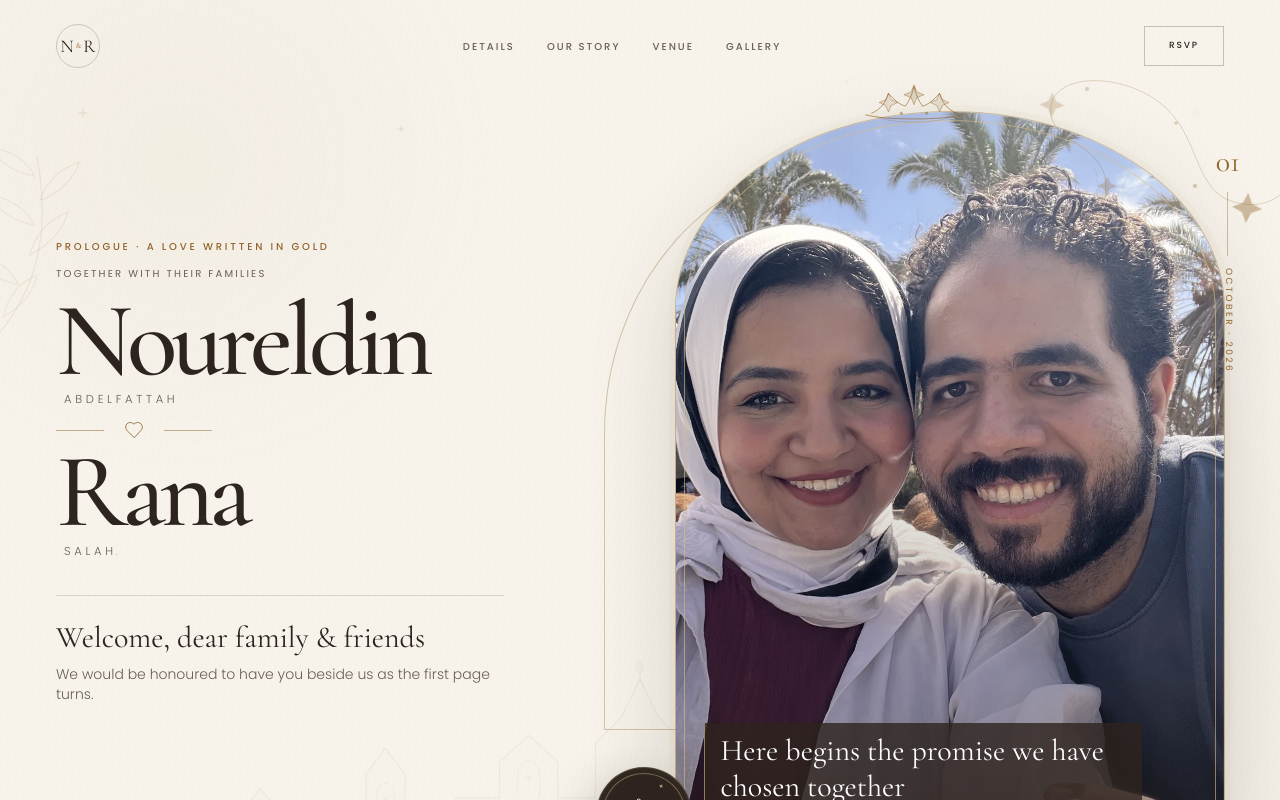
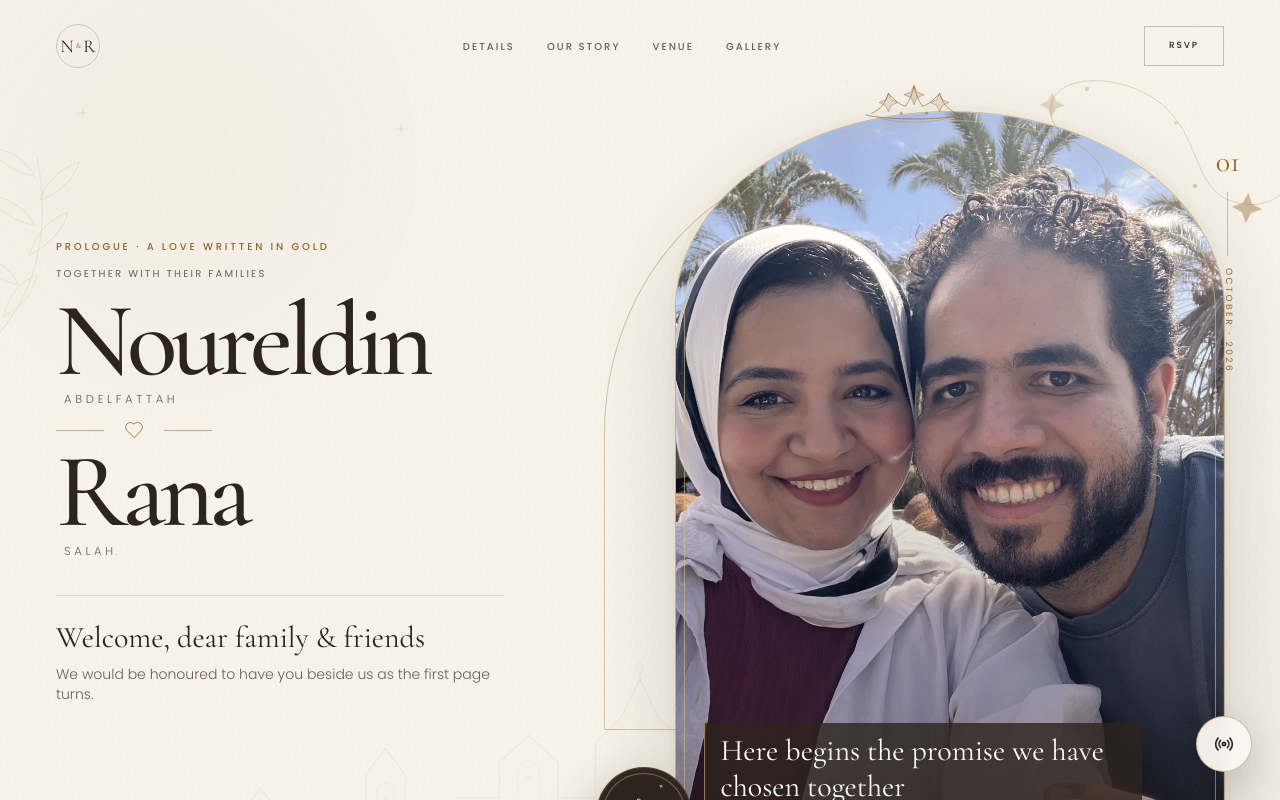
Before and after one commit to NOUR222/katb-el-ketab, a React (Vite) app in the folder katb el-ketab/: page / in a window 1280 px wide. Both pictures are taken after a click on the button "OPEN OUR STORY". Shown: the top 800 px of the page. Built offline with nearby package versions, Linux system fonts and the light colour scheme.

Commit message:
keep the song

```diff
--- a/katb el-ketab/index.html
+++ b/katb el-ketab/index.html
@@ -11,6 +11,8 @@
     <meta property="og:title" content="Noureldin & Rana — Katb El-Ketab" />
     <meta property="og:description" content="Thursday, October 1, 2026 · 7:00 PM · Al Mowasah Open Air" />
     <meta property="og:image" content="/images/couple-960.webp" />
+    <link rel="preconnect" href="https://w.soundcloud.com" />
+    <link rel="preconnect" href="https://api-widget.soundcloud.com" />
     <link
       rel="preload"
       href="/fonts/cormorant-garamond-latin-500-normal.woff2"
--- a/katb el-ketab/src/App.tsx
+++ b/katb el-ketab/src/App.tsx
@@ -1,7 +1,10 @@
 import { lazy, Suspense, useEffect, useState } from 'react'
 import { MotionConfig } from 'framer-motion'
+import { MusicPlayer } from './components/MusicPlayer'
 import { OpeningScreen } from './components/OpeningScreen'
+import { invitation } from './data/invitation'
 import { useGuestName } from './hooks/useGuestName'
+import { useSoundCloud } from './hooks/useSoundCloud'
 
 const loadInvitationContent = () => import('./InvitationContent')
 const InvitationContent = lazy(loadInvitationContent)
@@ -12,6 +15,7 @@ export default function App() {
   const [isPreparing, setIsPreparing] = useState(false)
   const [openingError, setOpeningError] = useState('')
   const guest = useGuestName()
+  const music = useSoundCloud(invitation.music.trackUrl)
 
   useEffect(() => {
     document.body.style.overflow = openingVisible ? 'hidden' : ''
@@ -22,12 +26,14 @@ export default function App() {
 
   const openInvitation = async () => {
     if (opened || isPreparing) return
+    music.play()
     setIsPreparing(true)
     setOpeningError('')
 
     try {
       await loadInvitationContent()
     } catch {
+      music.pause()
       setIsPreparing(false)
       setOpeningError('The invitation could not be prepared just now. Please try opening it again.')
       return
@@ -63,6 +69,14 @@ export default function App() {
         />
       )}
 
+      <MusicPlayer
+        iframeRef={music.iframeRef}
+        status={music.status}
+        trackUrl={invitation.music.trackUrl}
+        visible={opened && !openingVisible}
+        onToggle={music.toggle}
+      />
+
       <div inert={openingVisible} aria-hidden={openingVisible}>
         <Suspense fallback={<div className="min-h-screen bg-ivory" aria-hidden="true" />}>
           {opened && <InvitationContent guestName={guest.name} isPersonalized={guest.isPersonalized} />}
--- /dev/null
+++ b/katb el-ketab/src/components/MusicPlayer.tsx
@@ -0,0 +1,59 @@
+import { LoaderCircle, Music2, Pause, Radio } from 'lucide-react'
+import type { RefObject } from 'react'
+import type { MusicStatus } from '../hooks/useSoundCloud'
+
+type MusicPlayerProps = {
+  iframeRef: RefObject<HTMLIFrameElement | null>
+  status: MusicStatus
+  trackUrl: string
+  visible: boolean
+  onToggle: () => void
+}
+
+const labels: Record<MusicStatus, string> = {
+  loading: 'Music is loading',
+  ready: 'Play background music',
+  playing: 'Pause background music',
+  paused: 'Resume background music',
+  error: 'Open music on SoundCloud',
+}
+
+export function MusicPlayer({ iframeRef, status, trackUrl, visible, onToggle }: MusicPlayerProps) {
+  const playerUrl = `https://w.soundcloud.com/player/?url=${encodeURIComponent(
+    trackUrl,
+  )}&color=%23b28a4b&auto_play=false&hide_related=true&show_comments=false&show_user=false&show_reposts=false&visual=false`
+
+  return (
+    <>
+      <iframe
+        ref={iframeRef}
+        className="pointer-events-none fixed -left-10 -top-10 h-px w-px opacity-0"
+        src={playerUrl}
+        title="Background music from SoundCloud"
+        allow="autoplay; encrypted-media"
+        loading="eager"
+        tabIndex={-1}
+        aria-hidden="true"
+      />
+      <button
+        type="button"
+        className={`fixed bottom-[max(1.25rem,env(safe-area-inset-bottom))] right-5 z-50 grid h-14 w-14 place-items-center rounded-full border border-gold/40 bg-linen/95 text-espresso shadow-float backdrop-blur transition duration-500 hover:-translate-y-1 hover:border-gold focus-visible:outline focus-visible:outline-2 focus-visible:outline-offset-4 focus-visible:outline-gold sm:bottom-7 sm:right-7 ${
+          visible ? 'translate-y-0 opacity-100' : 'pointer-events-none translate-y-5 opacity-0'
+        }`}
+        onClick={onToggle}
+        aria-label={labels[status]}
+        title={labels[status]}
+        tabIndex={visible ? 0 : -1}
+        aria-hidden={!visible}
+      >
+        {status === 'loading' && <LoaderCircle className="h-5 w-5 animate-spin" aria-hidden="true" />}
+        {status === 'playing' && <Pause className="h-5 w-5" fill="currentColor" aria-hidden="true" />}
+        {(status === 'ready' || status === 'paused') && <Music2 className="h-5 w-5" aria-hidden="true" />}
+        {status === 'error' && <Radio className="h-5 w-5" aria-hidden="true" />}
+        {status === 'playing' && (
+          <span className="absolute inset-0 -z-10 animate-music-pulse rounded-full border border-gold/35" aria-hidden="true" />
+        )}
+      </button>
+    </>
+  )
+}
--- a/katb el-ketab/src/components/OpeningScreen.tsx
+++ b/katb el-ketab/src/components/OpeningScreen.tsx
@@ -31,7 +31,7 @@ export function OpeningScreen({ guestName, isPersonalized, isClosing, isPreparin
   useEffect(() => {
     if (preludePhase !== 'visible') return
 
-    const revealTimer = window.setTimeout(() => setPreludePhase('leaving'), 3100)
+    const revealTimer = window.setTimeout(() => setPreludePhase('leaving'), 4600)
     return () => window.clearTimeout(revealTimer)
   }, [preludePhase])
 
--- a/katb el-ketab/src/data/invitation.ts
+++ b/katb el-ketab/src/data/invitation.ts
@@ -16,6 +16,10 @@ export const invitation = {
     venue: 'Al Mowasah Open Air',
     address: 'Gamee Al Moasah · Bab Sharq, Alexandria',
     mapsUrl: 'https://maps.app.goo.gl/ArP7HwdqR8PfUNc86?g_st=ic',
+  },
+  music: {
+    // Stable URL resolved from the supplied SoundCloud short link.
+    trackUrl: 'https://soundcloud.com/user-878757150-100179626/home',
   },
   images: {
     couple: {
--- /dev/null
+++ b/katb el-ketab/src/hooks/useSoundCloud.ts
@@ -0,0 +1,77 @@
+import { useCallback, useEffect, useRef, useState } from 'react'
+
+export type MusicStatus = 'loading' | 'ready' | 'playing' | 'paused' | 'error'
+
+const SCRIPT_ID = 'soundcloud-widget-api'
+
+export function useSoundCloud(trackUrl: string) {
+  const iframeRef = useRef<HTMLIFrameElement>(null)
+  const widgetRef = useRef<SoundCloudWidget | null>(null)
+  const playRequestedRef = useRef(false)
+  const initializedRef = useRef(false)
+  const [status, setStatus] = useState<MusicStatus>('loading')
+
+  useEffect(() => {
+    const initializeWidget = () => {
+      if (!window.SC || !iframeRef.current || initializedRef.current) return
+
+      initializedRef.current = true
+      const widget = window.SC.Widget(iframeRef.current)
+      const events = window.SC.Widget.Events
+      widgetRef.current = widget
+
+      widget.bind(events.READY, () => {
+        setStatus('ready')
+        if (playRequestedRef.current) widget.play()
+      })
+      widget.bind(events.PLAY, () => setStatus('playing'))
+      widget.bind(events.PAUSE, () => setStatus('paused'))
+      widget.bind(events.FINISH, () => setStatus('paused'))
+      widget.bind(events.ERROR, () => setStatus('error'))
+    }
+
+    if (window.SC) {
+      initializeWidget()
+      return
+    }
+
+    const existingScript = document.getElementById(SCRIPT_ID) as HTMLScriptElement | null
+    const script = existingScript ?? document.createElement('script')
+
+    if (!existingScript) {
+      script.id = SCRIPT_ID
+      script.src = 'https://w.soundcloud.com/player/api.js'
+      script.async = true
+      document.head.appendChild(script)
+    }
+
+    script.addEventListener('load', initializeWidget)
+    script.addEventListener('error', () => setStatus('error'), { once: true })
+
+    return () => script.removeEventListener('load', initializeWidget)
+  }, [])
+
+  const play = useCallback(() => {
+    playRequestedRef.current = true
+    // The iframe is preloaded, so this call happens directly inside the
+    // visitor's click. Safari requires this synchronous user gesture.
+    if (widgetRef.current) widgetRef.current.play()
+  }, [])
+
+  const pause = useCallback(() => {
+    playRequestedRef.current = false
+    widgetRef.current?.pause()
+  }, [])
+
+  const toggle = useCallback(() => {
+    if (status === 'error') {
+      window.open(trackUrl, '_blank', 'noopener,noreferrer')
+      return
+    }
+
+    if (status === 'playing') pause()
+    else play()
+  }, [pause, play, status, trackUrl])
+
+  return { iframeRef, status, play, pause, toggle }
+}
--- a/katb el-ketab/src/index.css
+++ b/katb el-ketab/src/index.css
@@ -727,6 +727,11 @@
   transform: scale(1.025);
 }
 
+@keyframes music-pulse {
+  0% { transform: scale(1); opacity: 0.7; }
+  100% { transform: scale(1.55); opacity: 0; }
+}
+
 @keyframes gentle-bounce {
   0%, 100% { transform: translateY(0); }
   50% { transform: translateY(5px); }
@@ -823,6 +828,10 @@
   38% { opacity: 0.5; transform: scale(1); }
   58% { opacity: 0.22; transform: scale(0.84); }
   78% { opacity: 0.38; transform: scale(0.94); }
+}
+
+.animate-music-pulse {
+  animation: music-pulse 1.8s ease-out infinite;
 }
 
 .animate-gentle-bounce {
--- /dev/null
+++ b/katb el-ketab/src/types/soundcloud.d.ts
@@ -0,0 +1,21 @@
+interface SoundCloudWidget {
+  bind(event: string, callback: () => void): void
+  play(): void
+  pause(): void
+  isPaused(callback: (paused: boolean) => void): void
+}
+
+interface SoundCloudWidgetFactory {
+  (iframe: HTMLIFrameElement): SoundCloudWidget
+  Events: {
+    READY: string
+    PLAY: string
+    PAUSE: string
+    FINISH: string
+    ERROR: string
+  }
+}
+
+interface Window {
+  SC?: { Widget: SoundCloudWidgetFactory }
+}
```
Also changed, not shown: katb el-ketab/music.txt (added), 1 other file (tests, documents, lock files or other folders).
